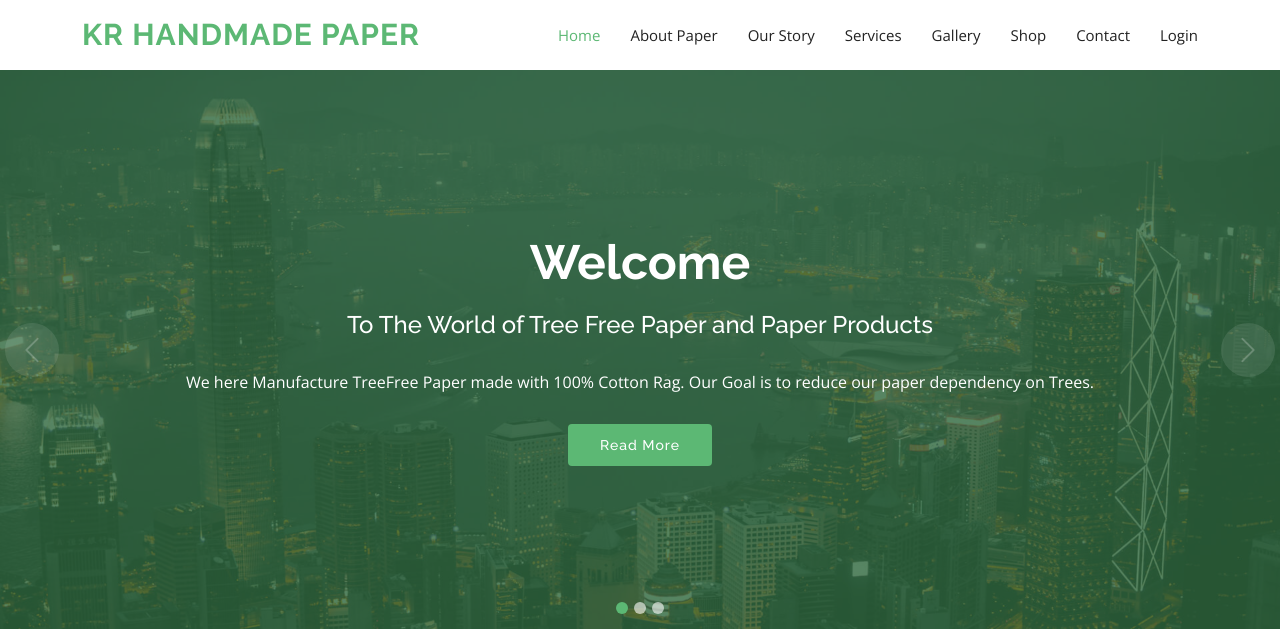
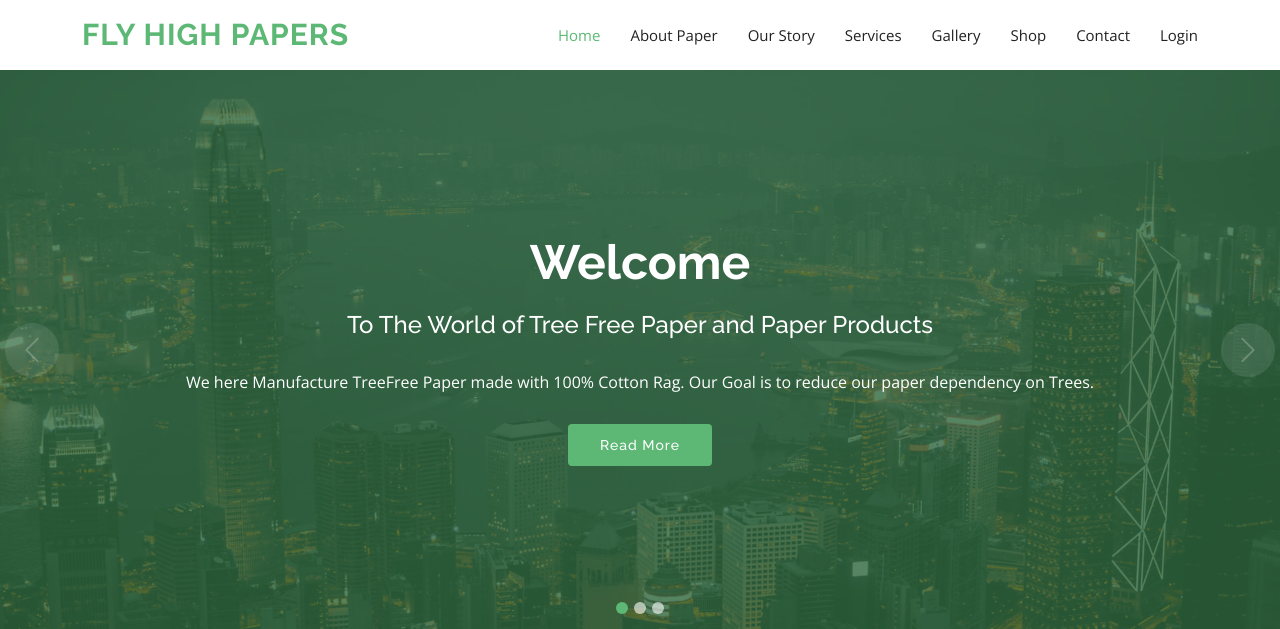
Before and after one commit to krhandmadepaper/krpapers, a PHP site: page /Main in a window 1280 px wide. Shown: the top 629 px of the page. Run offline with PHP 8.4, Linux system fonts and the light colour scheme.

Commit message:
kr to flyhigh

```diff
--- a/Main/index.html
+++ b/Main/index.html
@@ -5,7 +5,7 @@
   <meta charset="utf-8">
   <meta content="width=device-width, initial-scale=1.0" name="viewport">
 
-  <title>KR Handmade Papers</title>
+  <title>Fly High Papers</title>
   <meta content="" name="description">
   <meta content="" name="keywords">
 
@@ -57,7 +57,7 @@
   <header id="header" class="d-flex align-items-center">
     <div class="container d-flex align-items-center">
 
-      <h6 class="logo me-auto"><a href="index.html">KR Handmade Paper </a></h6>
+      <h6 class="logo me-auto"><a href="index.html">Fly High Papers </a></h6>
       <!-- Uncomment below if you prefer to use an image logo -->
       <!-- <a href="index.html" class="logo me-auto"><img src="assets/img/logo.png" alt="" class="img-fluid"></a>-->
 
@@ -667,7 +667,7 @@
   <!-- ======= Footer ======= -->
   <footer id="footer">
     <div class="container">
-      <h3>KR Handmade Papers</h3>
+      <h3>Fly High Papers</h3>
       <p>Made with Love, Hardwork, and Compassion</p>
       <div class="social-links">
         <a href="#" class="twitter"><i class="bx bxl-twitter"></i></a>
@@ -677,7 +677,7 @@
         <a href="#" class="linkedin"><i class="bx bxl-linkedin"></i></a>
       </div>
       <div class="copyright">
-        &copy; Copyright <strong><span>KR Handmade Paper</span></strong>. All Rights Reserved
+        &copy; Copyright <strong><span>Fly High Papers</span></strong>. All Rights Reserved
       </div>
       <div class="credits">
         <!-- All the links in the footer should remain intact. -->
--- a/Main/product-details.php
+++ b/Main/product-details.php
@@ -56,7 +56,7 @@
   <header id="header" class="d-flex align-items-center">
     <div class="container d-flex align-items-center">
 
-      <h6 class="logo me-auto"><a href="index.html">KR Handmade Paper </a></h6>
+      <h6 class="logo me-auto"><a href="index.html">Fly High Papers </a></h6>
       <!-- Uncomment below if you prefer to use an image logo -->
       <!-- <a href="index.html" class="logo me-auto"><img src="assets/img/logo.png" alt="" class="img-fluid"></a>-->
 
@@ -150,7 +150,7 @@
   <!-- ======= Footer ======= -->
   <footer id="footer">
     <div class="container">
-      <h3>KR Handmade Papers</h3>
+      <h3>Fly High Papers</h3>
       <p>Made with Love, Hardwork, and Compassion</p>
       <div class="social-links">
         <a href="#" class="twitter"><i class="bx bxl-twitter"></i></a>
@@ -160,7 +160,7 @@
         <a href="#" class="linkedin"><i class="bx bxl-linkedin"></i></a>
       </div>
       <div class="copyright">
-        &copy; Copyright <strong><span>KR Handmade Paper</span></strong>. All Rights Reserved
+        &copy; Copyright <strong><span>Fly High Papers</span></strong>. All Rights Reserved
       </div>
       <div class="credits">
         <!-- All the links in the footer should remain intact. -->
```
Also changed, not shown: Main/product.php (+4 -4 lines).
